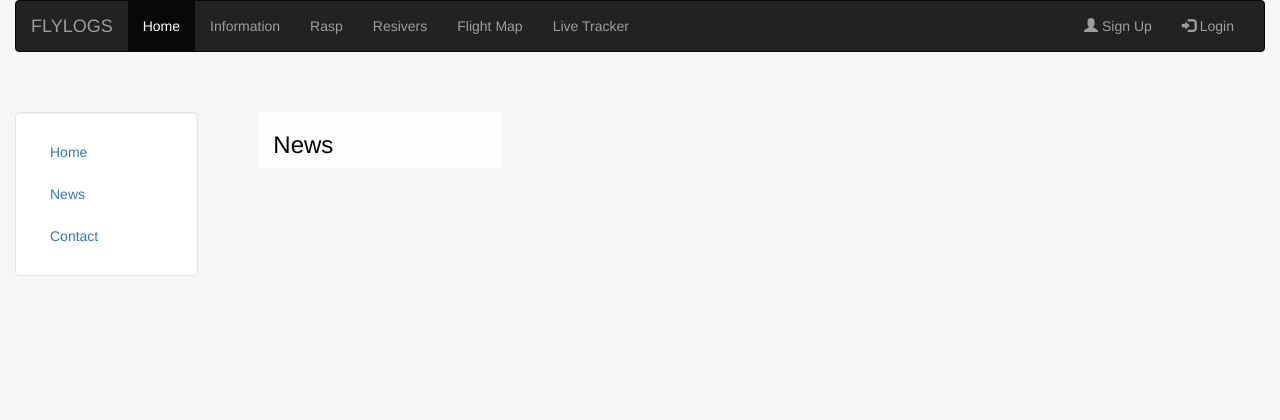
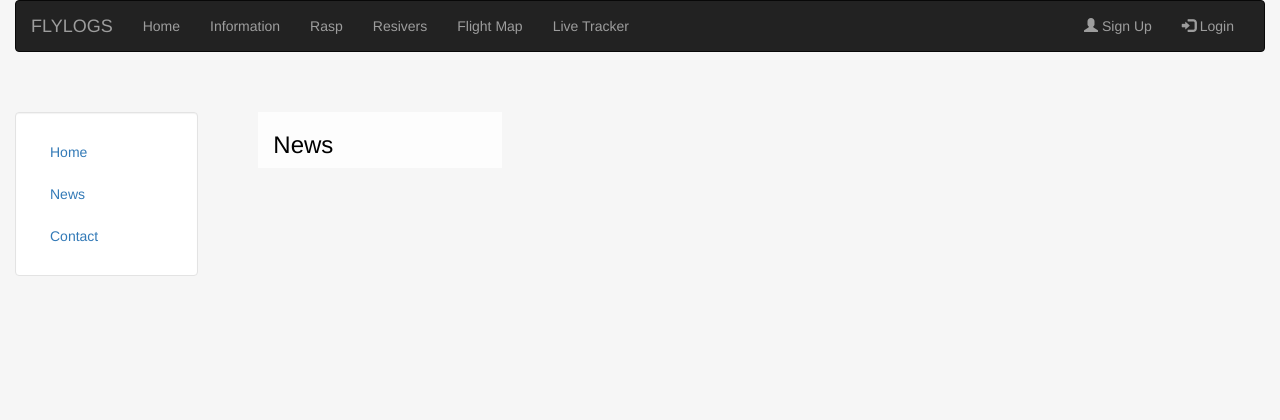
Before and after one commit to misod/kand, a Django app: page /log/ in a window 1280 px wide. Shown: the top 420 px of the page. Run offline with Django 3.2, Linux system fonts and the light colour scheme; data that the repository does not hold is empty; some libraries are stand-ins or nearby versions.

Commit message:
gjorde om home knapp tog bort active

```diff
--- a/Dajango-testweb/mysite/personal/templates/personal/header.html
+++ b/Dajango-testweb/mysite/personal/templates/personal/header.html
@@ -71,7 +71,7 @@
 		    </div>
 		    <div class="collapse navbar-collapse" id="myNavbar">
 		      <ul class="nav navbar-nav">
-		        <li class="active"><a href="/">Home</a></li>
+		        <li><a href="/">Home</a></li>
 		        <li><a href="/information/">Information</a></li>
 		        <li><a href="http://rasp.skyltdirect.se/scandinavia/?conf=semidsouth&wind=sw">Rasp</a></li>
 		        <li><a href="http://wiki.glidernet.org/list-of-receivers">Resivers</a></li>
```
